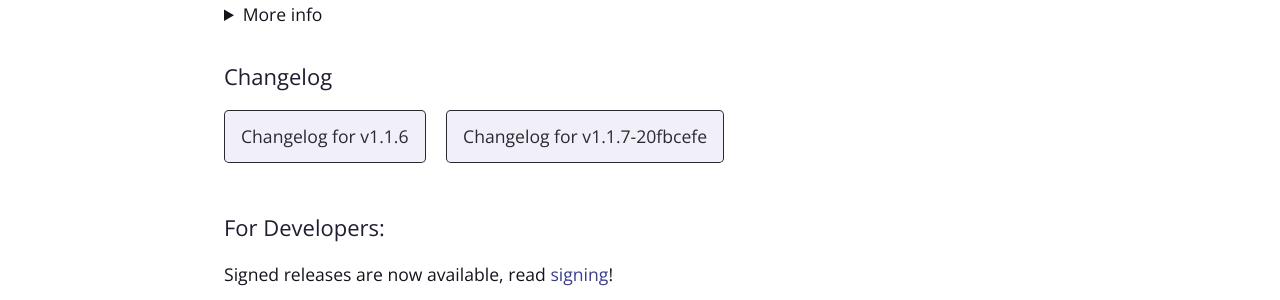
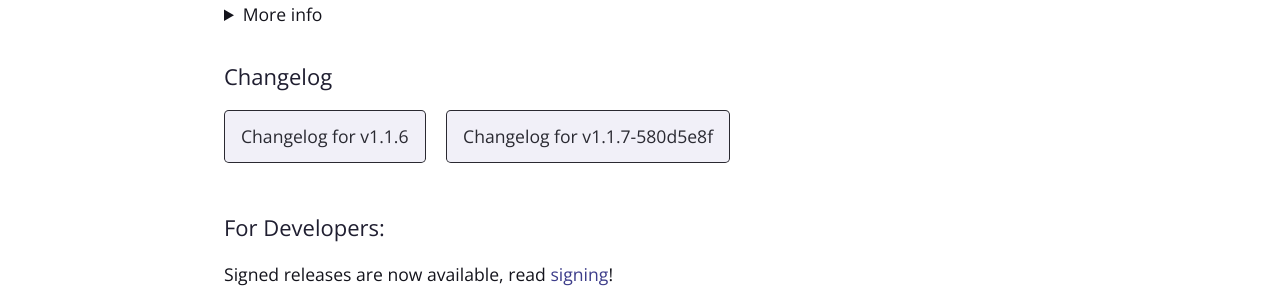
Before and after one commit to kami-blue/website, a Jekyll site: the page built from download.md, in a window 1280 px wide. Shown: the part 621-921 px from the top of the page. Built offline with Jekyll 4.4.1, drawn with Linux system fonts in a browser that asks for light colours.

Commit message:
bump ver to v1.1.7-580d5e8f

```diff
--- a/_config.yml
+++ b/_config.yml
@@ -7,13 +7,13 @@ github:
   website_url: https://github.com/kami-blue/website
   jar_url: https://github.com/kami-blue/client/releases/download/v1.1.6/KAMI-Blue-v1.1.6-release.jar
   jar_sig_url: https://github.com/kami-blue/client/releases/download/v1.1.6/KAMI-Blue-v1.1.6-release.jar.sig
-  beta_jar_url: https://github.com/kami-blue/nightly-releases/releases/download/1.1.7-20fbcefe/kamiblue-1.1.7-20fbcefe-release.jar
+  beta_jar_url: https://github.com/kami-blue/nightly-releases/releases/download/1.1.7-580d5e8f/kamiblue-1.1.7-580d5e8f-release.jar
 cur_ver: v1.1.6
-beta_ver: v1.1.7-20fbcefe
+beta_ver: v1.1.7-580d5e8f
 discord_url: https://kamiblue.org/discord
 downloads_api_ver: v1
 totalNightlies_api_ver: v1
-total_nightly_releases: 77
+total_nightly_releases: 78
 theme: jekyll-theme-cayman
 gems:
   - jekyll-seo-tag
```
